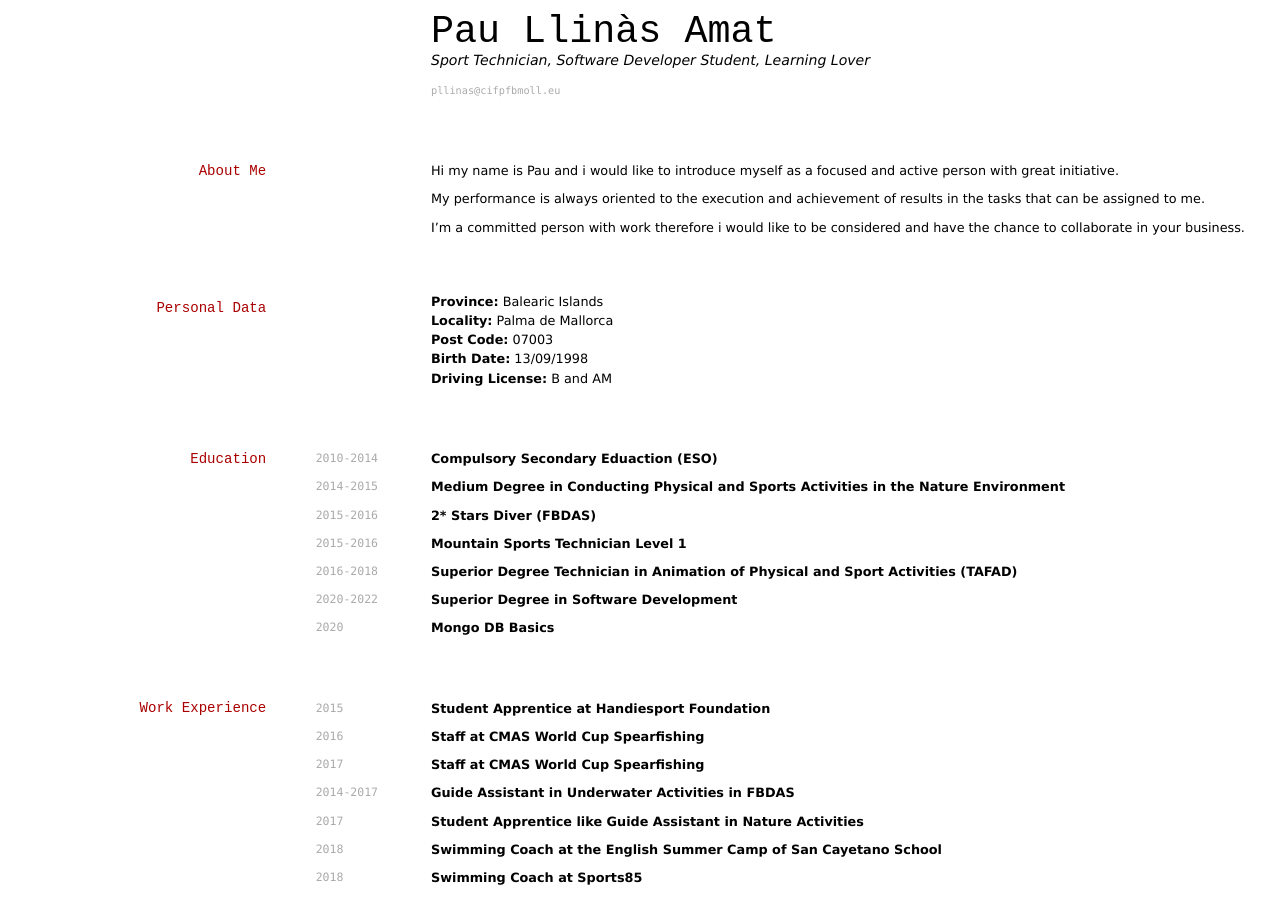
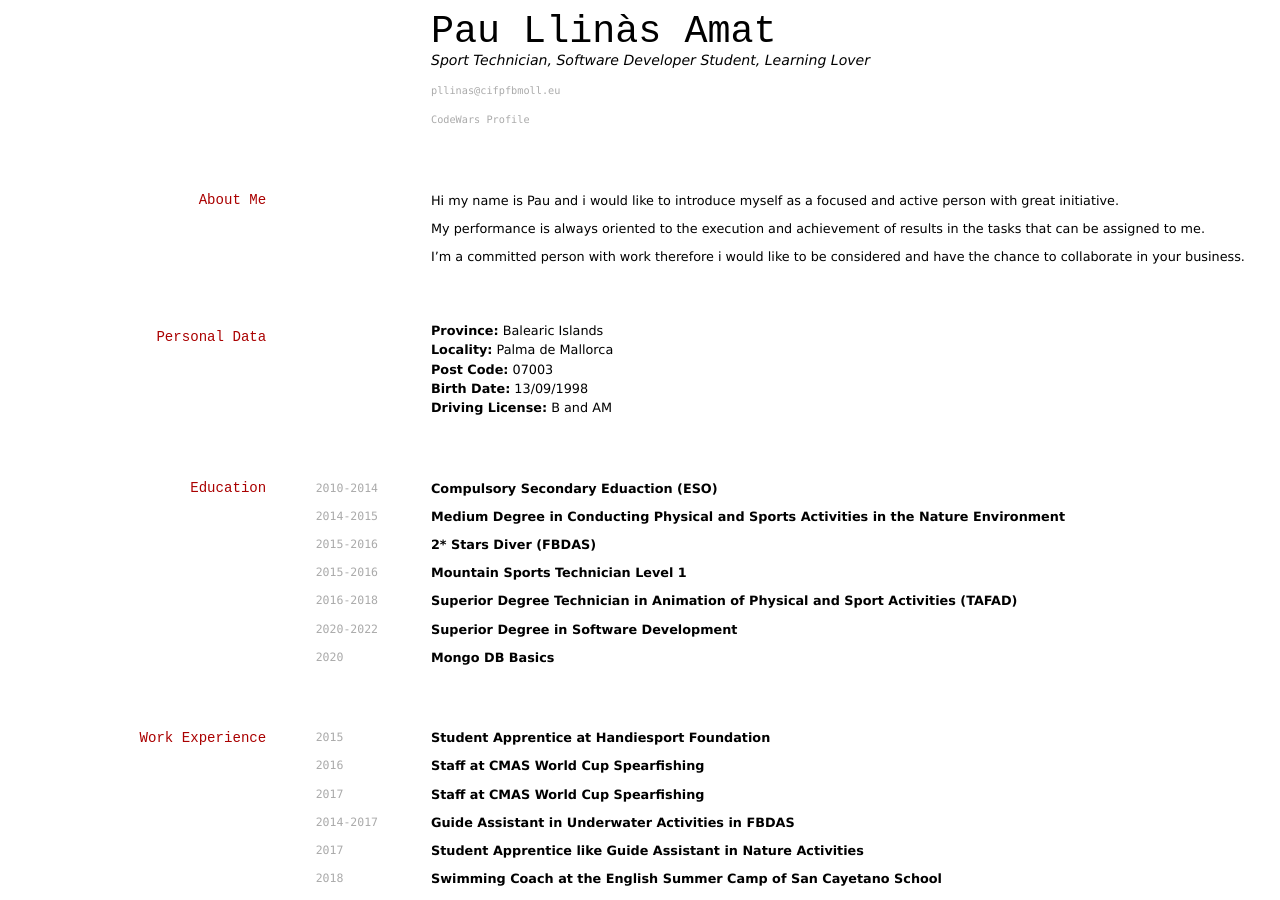
Before and after one commit to pau13-loop/CV, a Jekyll site: the page built from index.md, in a window 1280 px wide and 900 px high. Built offline with Jekyll 4.4.1, drawn with Linux system fonts in a browser that asks for light colours.

Commit message:
docs: :memo: Added link to CodeWars Profile

```diff
--- a/index.md
+++ b/index.md
@@ -7,6 +7,9 @@ Sport Technician, Software Developer Student, Learning Lover
 
 <div id="webaddress">
 <a href="mailto:pllinas@cifpfbmoll.eu">pllinas@cifpfbmoll.eu</a>
+</div>
+<div id="webaddress">
+<a href="https://www.codewars.com/users/Paulk123">CodeWars Profile</a>
 </div>
 
 ## About Me
```
